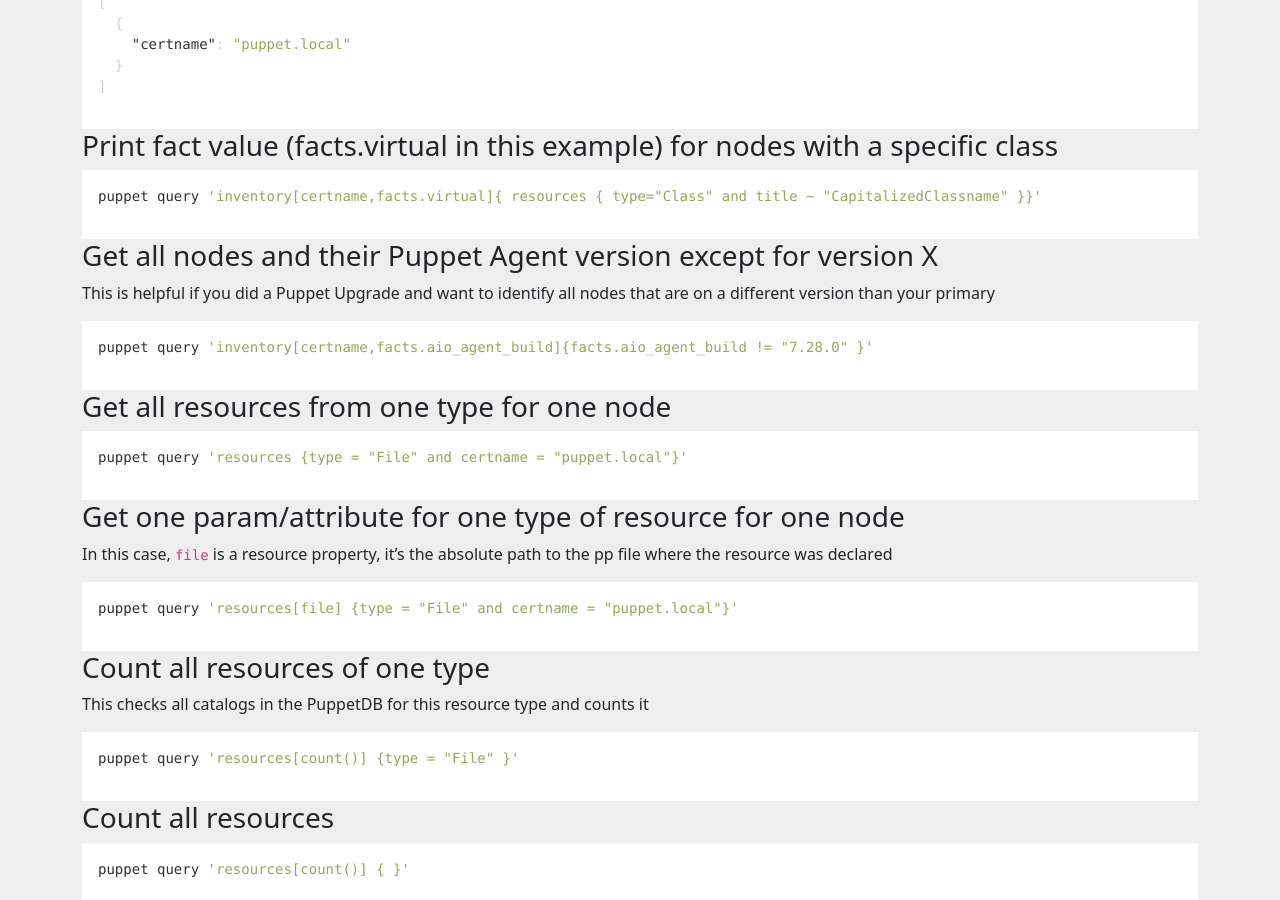
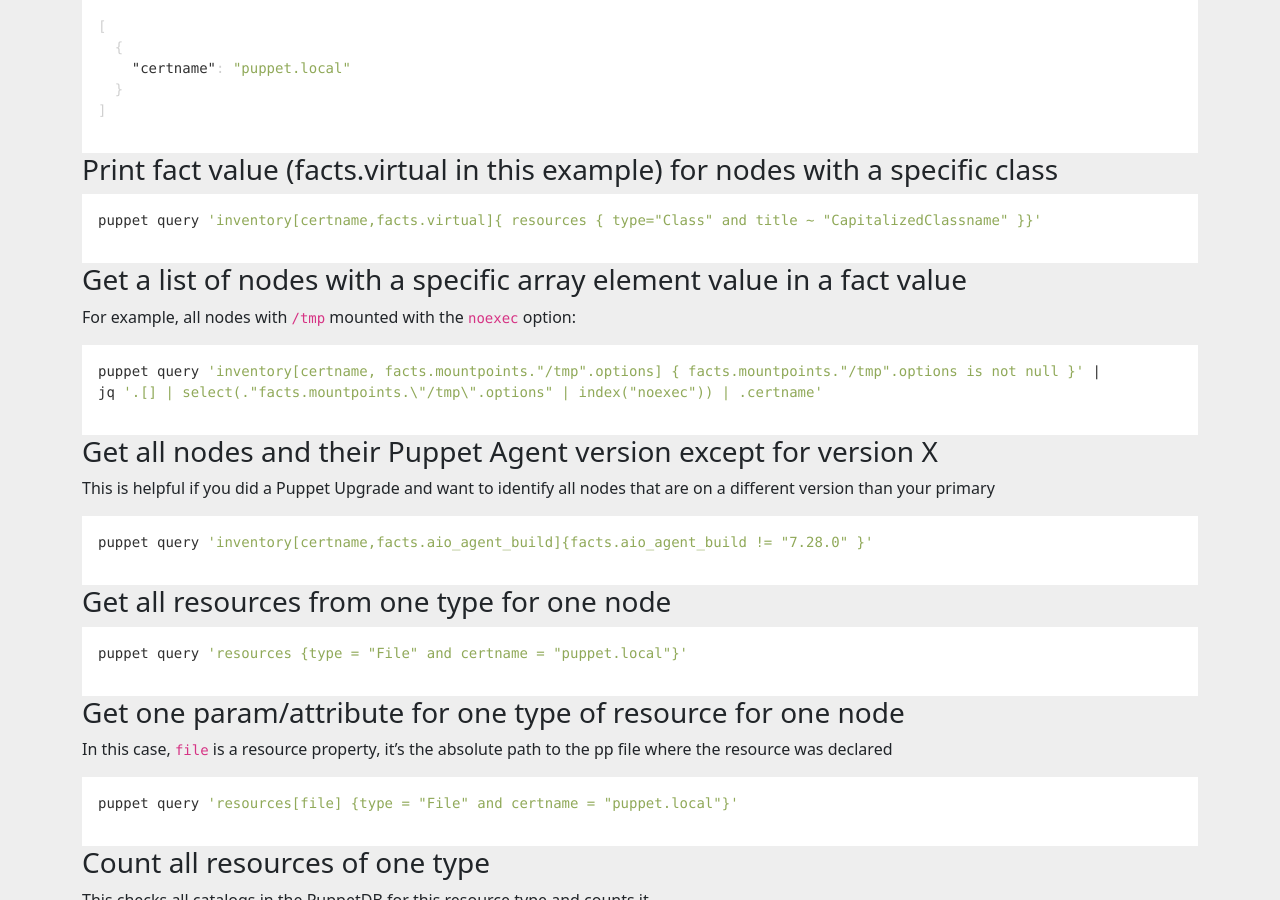
Before and after one commit to voxpupuli/voxpupuli.github.io, a Jekyll site: the page built from _docs/pql_queries.md, in a window 1280 px wide and 900 px high, scrolled down 4954 px. Built offline with Jekyll 4.4.1, drawn with Linux system fonts in a browser that asks for light colours; nearby versions of some CDN libraries; some of the changed text lies outside the part shown.

Commit message:
pql_queries: add "get nodes with specific array element value in a fact"

````diff
--- a/_docs/pql_queries.md
+++ b/_docs/pql_queries.md
@@ -209,6 +209,15 @@
 
 ```shell
 puppet query 'inventory[certname,facts.virtual]{ resources { type="Class" and title ~ "CapitalizedClassname" }}'
+```
+
+### Get a list of nodes with a specific array element value in a fact value
+
+For example, all nodes with `/tmp` mounted with the `noexec` option:
+
+```shell
+puppet query 'inventory[certname, facts.mountpoints."/tmp".options] { facts.mountpoints."/tmp".options is not null }' |
+jq '.[] | select(."facts.mountpoints.\"/tmp\".options" | index("noexec")) | .certname'
 ```
 
 ### Get all nodes and their Puppet Agent version except for version X
````
